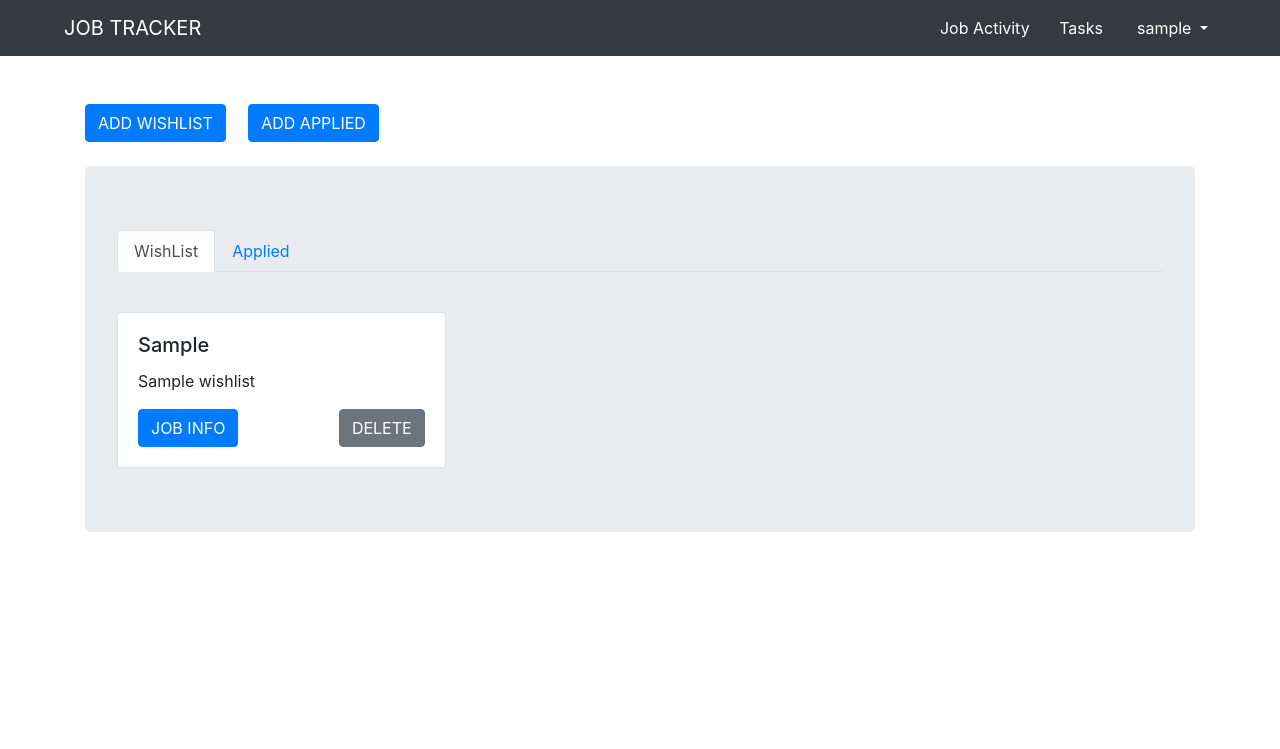
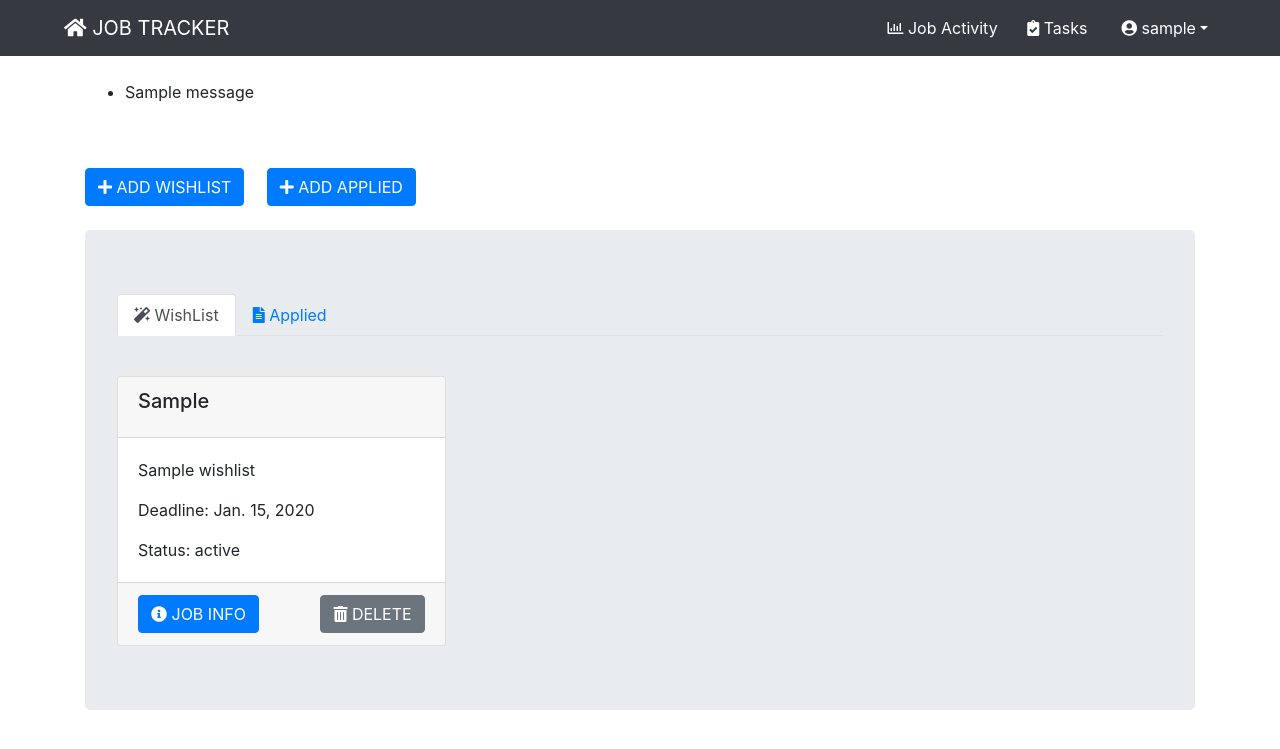
Before and after one commit to philipmathews/Job-Tracker, a Django app: page /dashboard/ in a window 1280 px wide. Shown: the top 749 px of the page. Run offline with Django 3.2, Linux system fonts and the light colour scheme; a user stored in the database is signed in; tables that the repository leaves empty hold one stand-in row (values such as "Sample post"); one stand-in notice (Sample message) is shown; some libraries are stand-ins or nearby versions.

Commit message:
Second Commit

```diff
--- a/f_project/settings.py
+++ b/f_project/settings.py
@@ -34,7 +34,7 @@ EMAIL_HOST_USER = 'philipappu007@gmail.com'
 EMAIL_HOST_PASSWORD = 'finalproj123'
 EMAIL_PORT = 587
 EMAIL_USE_TLS = True
-DEFAULT_FROM_EMAIL = 'Job Management Team <noreply@example.com>'
+DEFAULT_FROM_EMAIL = 'Job Tracker Team <noreply@example.com>'
 
 
 
--- a/management/templates/management/acc_active_email.html
+++ b/management/templates/management/acc_active_email.html
@@ -4,5 +4,5 @@ Please click on the link to confirm your registration,
 http://{{ domain }}{% url 'management:activate' uidb64=uid token=token %}
 
 Sincerely,
-Job Management Team
+Job Tacker Team
 {% endautoescape %}
--- a/management/templates/management/dashboard.html
+++ b/management/templates/management/dashboard.html
@@ -1,12 +1,20 @@
 {% extends 'management/dashboardlayout.html' %}
 {% block content %}
 <div class="container">
+  <br>
+    {% if messages %}
+    <ul class="messages">
+        {% for message in messages %}
+        <li{% if message.tags %} class="{{ message.tags }}"{% endif %}>{{ message }}</li>
+        {% endfor %}
+    </ul>
+    {% endif %}
     <br><br>
-    <button type="button" id="cbutton" class="btn btn-primary" data-toggle="modal" data-target="#basicModal" >ADD WISHLIST</button>
+    <button type="button" id="cbutton" class="btn btn-primary" data-toggle="modal" data-target="#basicModal" ><i class="fas fa-plus"></i> ADD WISHLIST</button>
     <div class="modal" id="basicModal" tabindex="-1" role="dialog" aria-labelledby="basicModalTitle" aria-hidden="true">
     </div>
     &nbsp;&nbsp;&nbsp;
-    <button type="button" id="appliedbutton" class="btn btn-primary" data-toggle="modal" data-target="#appliedModal" >ADD APPLIED</button>
+    <button type="button" id="appliedbutton" class="btn btn-primary" data-toggle="modal" data-target="#appliedModal" ><i class="fas fa-plus"></i> ADD APPLIED</button>
     <div class="modal" id="appliedModal" tabindex="-1" role="dialog" aria-labelledby="appliedModalTitle" aria-hidden="true">
     </div>
     <br><br>
@@ -14,10 +22,10 @@
 
 <ul class="nav nav-tabs" id="myTab" role="tablist">
   <li class="nav-item">
-    <a class="nav-link active" id="wishlist-tab" data-toggle="tab" href="#wishlist" role="tab" aria-controls="wishlist" aria-selected="true">WishList</a>
+    <a class="nav-link active" id="wishlist-tab" data-toggle="tab" href="#wishlist" role="tab" aria-controls="wishlist" aria-selected="true"><i class="fas fa-magic"></i> WishList</a>
   </li>
   <li class="nav-item">
-    <a class="nav-link" id="profile-tab" data-toggle="tab" href="#profile" role="tab" aria-controls="profile" aria-selected="false">Applied</a>
+    <a class="nav-link" id="profile-tab" data-toggle="tab" href="#profile" role="tab" aria-controls="profile" aria-selected="false"><i class="fas fa-file-alt"></i> Applied</a>
   </li>
 </ul>
 <div class="tab-content" id="myTabContent">
@@ -27,13 +35,25 @@
                 {% for wishlist in wishlists %}
                 <div class="col-sm-4">
                   <div class="card mt-3">
+                      <div class="card-header">
+                        <h5 class="card-title">{{ wishlist.company }}</h5>
+                      </div>
                     <div class="card-body">
-                      <h5 class="card-title">{{ wishlist.company }}</h5>
                       <p class="card-text">{{ wishlist.job_title }}</p>
-                      <button onclick="wishinfofunc('{{wishlist.id}}')" type="button" id="wishinfobutton" class="btn btn-primary" data-toggle="modal" data-target="#wishinfoModal" >JOB INFO</button>
+                      {% if wishlist.deadline %}
+                      <p class="card-text">Deadline: {{ wishlist.deadline }}</p>
+                      {% else %}
+                      {% endif %}
+                      {% if wishlist.status %}
+                      <p class="card-text">Status: {{ wishlist.status }}</p>
+                      {% else %}
+                      {% endif %}
+                      </div>
+                      <div class="card-footer">
+                      <button onclick="wishinfofunc('{{wishlist.id}}')" type="button" id="wishinfobutton" class="btn btn-primary" data-toggle="modal" data-target="#wishinfoModal" ><i class="fas fa-info-circle"></i> JOB INFO</button>
                       <div class="modal" id="wishinfoModal" tabindex="-1" role="dialog" aria-labelledby="wishinfoModalTitle" aria-hidden="true">
                       </div>
-                      <a href="{% url 'management:deletewishlist' wishlist.id %}" class="btn btn-secondary float-right" onclick="return confirm('Are you sure you want to Delete?');">DELETE</a>
+                      <a href="{% url 'management:deletewishlist' wishlist.id %}" class="btn btn-secondary float-right" onclick="return confirm('Are you sure you want to Delete?');"><i class="fas fa-trash-alt"></i> DELETE</a>
                     </div>
                   </div>
                 </div>
@@ -46,14 +66,22 @@
                 {% for appliedlist in appliedlists %}
                 <div class="col-sm-4">
                   <div class="card mt-3">
+                    <div class="card-header">
+                        <h5 class="card-title">{{ appliedlist.company }}</h5>
+                    </div>
                     <div class="card-body">
-                      <h5 class="card-title">{{ appliedlist.company }}</h5>
                       <p class="card-text">{{ appliedlist.job_title }}</p>
                       <p class="card-text">Applied On: {{ appliedlist.applied }}</p>
-                      <button onclick="appliedinfofunc('{{appliedlist.id}}')" type="button" id="appliedinfobutton" class="btn btn-primary" data-toggle="modal" data-target="#appliedinfoModal" >JOB INFO</button>
+                      {% if appliedlist.status %}
+                      <p class="card-text">Status: {{ appliedlist.status }}</p>
+                      {% else %}
+                      {% endif %}
+                      </div>
+                      <div class="card-footer">
+                      <button onclick="appliedinfofunc('{{appliedlist.id}}')" type="button" id="appliedinfobutton" class="btn btn-primary" data-toggle="modal" data-target="#appliedinfoModal" ><i class="fas fa-info-circle"></i> JOB INFO</button>
                       <div class="modal" id="appliedinfoModal" tabindex="-1" role="dialog" aria-labelledby="appliedinfoModalTitle" aria-hidden="true">
                       </div>
-                      <a href="{% url 'management:deleteapplied' appliedlist.id %}" class="btn btn-secondary float-right" onclick="return confirm('Are you sure you want to Delete?');">DELETE</a>
+                      <a href="{% url 'management:deleteapplied' appliedlist.id %}" class="btn btn-secondary float-right" onclick="return confirm('Are you sure you want to Delete?');"><i class="fas fa-trash-alt"></i> DELETE</a>
                     </div>
                   </div>
                 </div>
--- a/management/templates/management/dashboardlayout.html
+++ b/management/templates/management/dashboardlayout.html
@@ -2,6 +2,7 @@
 <html>
 <head>
     <link rel="stylesheet" href="https://stackpath.bootstrapcdn.com/bootstrap/4.1.0/css/bootstrap.min.css" integrity="sha384-9gVQ4dYFwwWSjIDZnLEWnxCjeSWFphJiwGPXr1jddIhOegiu1FwO5qRGvFXOdJZ4" crossorigin="anonymous">
+    <link rel="stylesheet" href="https://use.fontawesome.com/releases/v5.0.13/css/all.css" integrity="sha384-DNOHZ68U8hZfKXOrtjWvjxusGo9WQnrNx2sqG0tfsghAvtVlRW3tvkXWZh58N9jp" crossorigin="anonymous">
     <script src="https://ajax.googleapis.com/ajax/libs/jquery/3.3.1/jquery.min.js"></script>
     <script src="https://maxcdn.bootstrapcdn.com/bootstrap/4.1.0/js/bootstrap.min.js"></script>
     <script>
--- a/management/templates/management/includes/dashboardheader.html
+++ b/management/templates/management/includes/dashboardheader.html
@@ -1,5 +1,5 @@
 <nav class="navbar navbar-expand-lg navbar-dark bg-dark">
-    <a class="navbar-brand ml-5" href="{% url 'management:dashboard' %}">JOB TRACKER</a>
+    <a class="navbar-brand ml-5" href="{% url 'management:dashboard' %}"><i class="fas fa-home"></i> JOB TRACKER</a>
     <button class="navbar-toggler navbar-toggler-right" type="button" data-toggle="collapse" data-target="#navbarSupportedContent" aria-controls="navbarSupportedContent" aria-expanded="false" aria-label="Toggle navigation">
       <span class="navbar-toggler-icon"></span>
     </button>
@@ -7,22 +7,20 @@
     <div class="collapse navbar-collapse" id="navbarSupportedContent">
       <ul class="navbar-nav ml-auto">
           <li class="nav-item active">
-              <a class="nav-link" href="{% url 'management:jobactivity' %}">Job Activity <span class="sr-only">(current)</span></a>
+              <a class="nav-link" href="{% url 'management:jobactivity' %}"><i class="far fa-chart-bar"></i> Job Activity <span class="sr-only">(current)</span></a>
             </li>
             &nbsp;&nbsp;&nbsp;
         <li class="nav-item active">
-          <a class="nav-link" href="{% url 'management:tasks' %}">Tasks <span class="sr-only">(current)</span></a>
+          <a class="nav-link" href="{% url 'management:tasks' %}"><i class="fas fa-clipboard-check"></i> Tasks <span class="sr-only">(current)</span></a>
         </li>
         </ul>
         &nbsp;&nbsp;&nbsp;&nbsp;
         <ul class="navbar-nav mr-5">
         <li class="nav-item dropdown active">
-          <a class="nav-link dropdown-toggle" href="#" id="navbarDropdown" role="button" data-toggle="dropdown" aria-haspopup="true" aria-expanded="false">
-              {{ user.username }}
-          </a>
+          <a class="nav-link dropdown-toggle" href="#" id="navbarDropdown" role="button" data-toggle="dropdown" aria-haspopup="true" aria-expanded="false"><i class="fas fa-user-circle"></i> {{ user.username }}</a>
           <div class="dropdown-menu dropdown-menu-right" aria-labelledby="navbarDropdown">
-            <a class="dropdown-item" href="{% url 'management:change_password' %}">Change Password</a>
-            <a class="dropdown-item" href="{% url 'management:logout' %}">Logout</a>
+            <a class="dropdown-item" href="{% url 'management:change_password' %}"><i class="fas fa-exchange-alt"></i> Change Password</a>
+            <a class="dropdown-item" href="{% url 'management:logout' %}"><i class="fas fa-sign-out-alt"></i> Logout</a>
         </li>
       </ul>
     </div>
--- a/management/templates/management/jobactivity.html
+++ b/management/templates/management/jobactivity.html
@@ -2,6 +2,7 @@
 <html>
 <head>
 <link rel="stylesheet" href="https://stackpath.bootstrapcdn.com/bootstrap/4.1.0/css/bootstrap.min.css" integrity="sha384-9gVQ4dYFwwWSjIDZnLEWnxCjeSWFphJiwGPXr1jddIhOegiu1FwO5qRGvFXOdJZ4" crossorigin="anonymous">
+<link rel="stylesheet" href="https://use.fontawesome.com/releases/v5.0.13/css/all.css" integrity="sha384-DNOHZ68U8hZfKXOrtjWvjxusGo9WQnrNx2sqG0tfsghAvtVlRW3tvkXWZh58N9jp" crossorigin="anonymous">
 <script src="https://ajax.googleapis.com/ajax/libs/jquery/3.3.1/jquery.min.js"></script>
 <script src="https://maxcdn.bootstrapcdn.com/bootstrap/4.1.0/js/bootstrap.min.js"></script>
 <script src="https://cdnjs.cloudflare.com/ajax/libs/Chart.js/2.7.2/Chart.min.js"></script>
--- a/management/templates/management/layout.html
+++ b/management/templates/management/layout.html
@@ -3,7 +3,7 @@
     <head>
         <link rel="stylesheet" href="https://maxcdn.bootstrapcdn.com/bootstrap/3.3.7/css/bootstrap.min.css" integrity="sha384-BVYiiSIFeK1dGmJRAkycuHAHRg32OmUcww7on3RYdg4Va+PmSTsz/K68vbdEjh4u" crossorigin="anonymous">
         <link href='http://fonts.googleapis.com/css?family=Open+Sans:300,400,600' rel='stylesheet'>
-        <link href="https://maxcdn.bootstrapcdn.com/font-awesome/4.7.0/css/font-awesome.min.css" rel="stylesheet">
+        <link rel="stylesheet" href="https://use.fontawesome.com/releases/v5.0.13/css/all.css" integrity="sha384-DNOHZ68U8hZfKXOrtjWvjxusGo9WQnrNx2sqG0tfsghAvtVlRW3tvkXWZh58N9jp" crossorigin="anonymous">
         <script src="https://ajax.googleapis.com/ajax/libs/jquery/3.3.1/jquery.min.js"></script>
         <script src="https://maxcdn.bootstrapcdn.com/bootstrap/3.3.7/js/bootstrap.min.js"></script>
         <style>
@@ -35,7 +35,7 @@
                 margin-bottom: 2.5rem;
                 border-color: #fff;
             }
-            hr.star-light:after{
+            hr.star-light::after{
                 position: relative;
                 top: -.8em;
                 display: inline-block;
--- a/management/templates/management/tasks.html
+++ b/management/templates/management/tasks.html
@@ -2,11 +2,11 @@
 {% block content %}
 <div class="container">
     <br><br>
-    <button type="button" id="taskbutton" class="btn btn-primary" data-toggle="modal" data-target="#taskModal" >ADD TASKS</button>
+    <button type="button" id="taskbutton" class="btn btn-primary" data-toggle="modal" data-target="#taskModal" ><i class="fas fa-plus"></i> ADD TASKS</button>
     <div class="modal" id="taskModal" tabindex="-1" role="dialog" aria-labelledby="taskModalTitle" aria-hidden="true">
     </div>
     &nbsp;&nbsp;
-    <a href="{% url 'management:deletecompleted' %}" class="btn btn-secondary" onclick="return confirm('Are you sure you want to Delete?');">DELETE COMPLETED TASKS</a>
+    <a href="{% url 'management:deletecompleted' %}" class="btn btn-secondary" onclick="return confirm('Are you sure you want to Delete?');"><i class="fas fa-trash-alt"></i> DELETE COMPLETED TASKS</a>
     <br><br>
 <div class="jumbotron">
         <div class="row">
--- a/management/templates/registration/password_reset_complete.html
+++ b/management/templates/registration/password_reset_complete.html
@@ -1,7 +1,7 @@
 {% extends 'management/layout.html' %}
 
 {% block content %}
-<div class="conatiner">
+<div class="container">
 <div class="jumbotron">
   <p>
     Your password has been set. You may go ahead and <a href="{% url 'management:login' %}">Log in</a> now.
--- a/management/templates/registration/password_reset_confirm.html
+++ b/management/templates/registration/password_reset_confirm.html
@@ -2,7 +2,7 @@
 {% load bootstrap4 %}
 {% block title %}Forgot Your Password?{% endblock %}
 {% block content %}
-<div class="conatiner">
+<div class="container">
     <div class="jumbotron">
   {% if validlink %}
     <h3>Change password</h3>
--- a/management/templates/registration/password_reset_done.html
+++ b/management/templates/registration/password_reset_done.html
@@ -1,7 +1,7 @@
 {% extends 'management/layout.html' %}
 {% block title %}Email Sent{% endblock %}
 {% block content %}
-<div class="conatiner">
+<div class="container">
 <div class="jumbotron">
   <p>
     We've emailed you instructions for setting your password, if an account exists with the email you entered.
--- a/management/templates/registration/password_reset_email.html
+++ b/management/templates/registration/password_reset_email.html
@@ -8,5 +8,5 @@ If clicking the link above doesn't work, please copy and paste the URL in a new
 window instead.
 
 Sincerely,
-Job Management Team
+Job Tracker Team
 {% endautoescape %}
--- a/management/views.py
+++ b/management/views.py
@@ -332,16 +332,23 @@ def chartdata(request):
     username = request.user
     wishlists_count = Wishlist.objects.filter(username=username).count()
     appliedlists_count = Applied.objects.filter(username=username).count()
+    interviewed_acount = username.applied_set.filter(status__icontains='Interview').count()
+    rejected_acount = username.applied_set.filter(status__icontains='Rejected').count()
+    interviewed_wcount = username.wishlist_set.filter(status__icontains='Interview').count()
+    rejected_wcount = username.wishlist_set.filter(status__icontains='Rejected').count()
+    interviewed_count = interviewed_acount + interviewed_wcount
+    rejected_count = rejected_acount + rejected_wcount
+    print(interviewed_count)
     appliedlist = username.applied_set.all()
     ordappliedlist = appliedlist.order_by('id')
     datelist = set(ordappliedlist.values_list('applied',flat=True))
-    dates= list(datelist)
+    dates= sorted(list(datelist))
+    print(dates)
     for date in dates:
-        print(type(date))
         job_count = username.applied_set.filter(applied=date).count()
         count.append(job_count)
-    labels = ["Wishlist","Applied"]
-    default_items = [wishlists_count,appliedlists_count]
+    labels = ["Wishlist","Applied","Interview","Rejected"]
+    default_items = [wishlists_count,appliedlists_count,interviewed_count,rejected_count]
     labels2 = dates
     default2 = count
     data={
```
